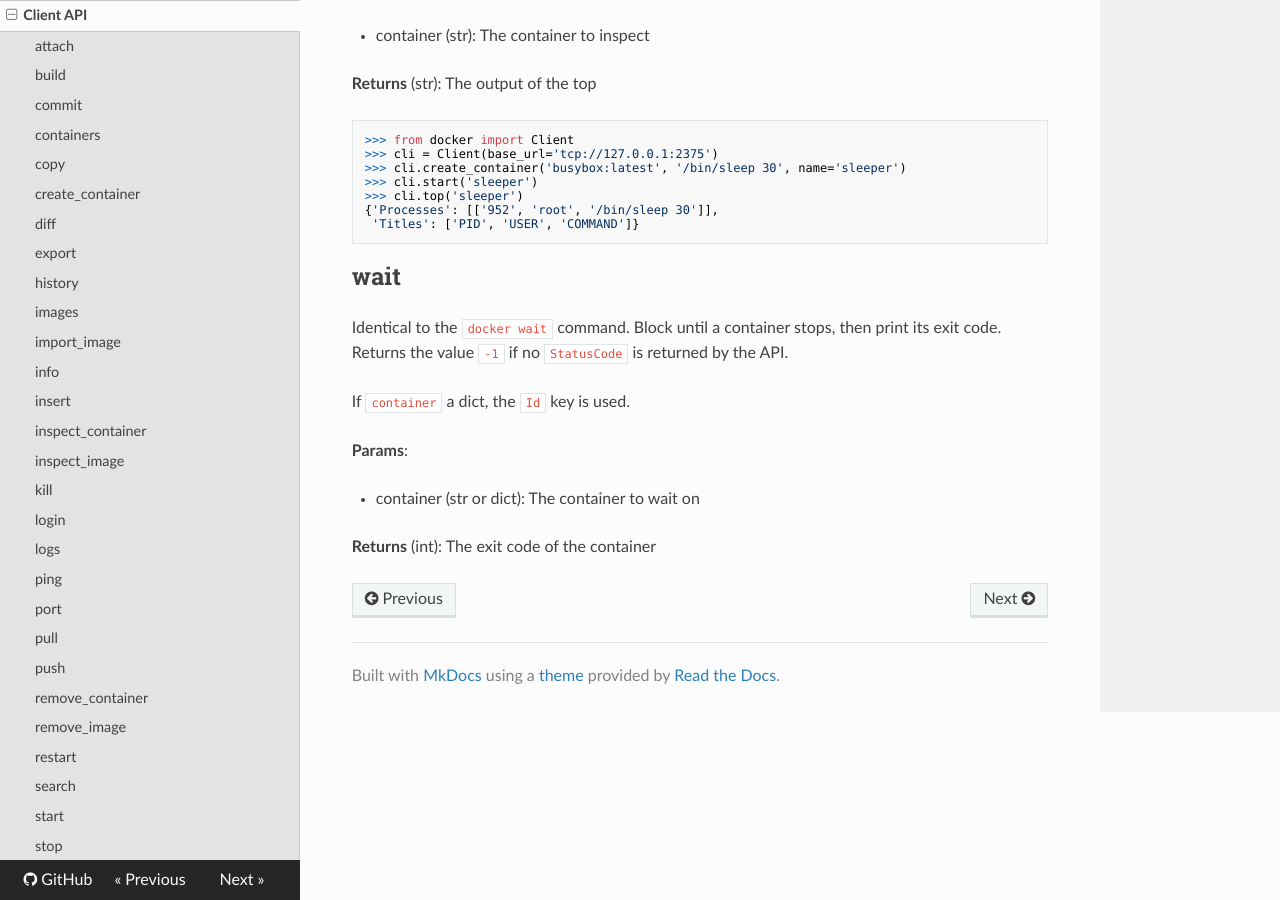
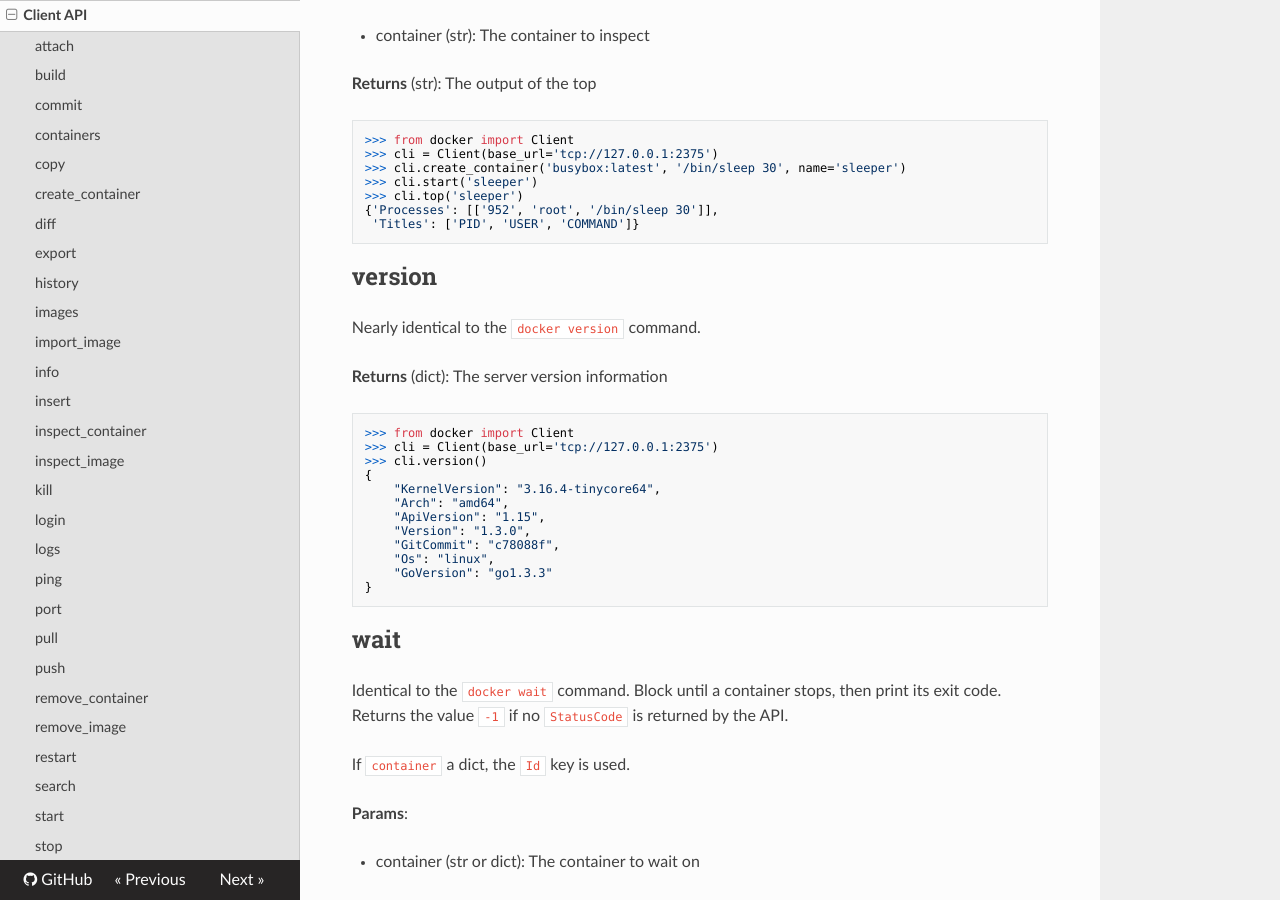
Before and after one commit to docker/docker-py, an MkDocs documentation site: the page built from docs/api.md, in a window 1280 px wide and 900 px high, scrolled down 13252 px. Built offline with MkDocs 1.6.1, drawn with Linux system fonts in a browser that asks for light colours; nearby versions of some CDN libraries; old or Windows-style settings are respelled for this version of MkDocs.

Commit message:
Added .version()

````diff
--- a/docs/api.md
+++ b/docs/api.md
@@ -648,6 +648,27 @@ Display the running processes of a container
  'Titles': ['PID', 'USER', 'COMMAND']}
 ```
 
+## version
+Nearly identical to the `docker version` command.
+
+**Returns** (dict): The server version information
+
+```python
+>>> from docker import Client
+>>> cli = Client(base_url='tcp://127.0.0.1:2375')
+>>> cli.version()
+{
+    "KernelVersion": "3.16.4-tinycore64",
+    "Arch": "amd64",
+    "ApiVersion": "1.15",
+    "Version": "1.3.0",
+    "GitCommit": "c78088f",
+    "Os": "linux",
+    "GoVersion": "go1.3.3"
+}
+```
+
+
 ## wait
 Identical to the `docker wait` command. Block until a container stops, then
 print its exit code. Returns the value `-1` if no `StatusCode` is returned by
````
Also changed, not shown: other parts of docs/api.md (+0 -1 lines).
